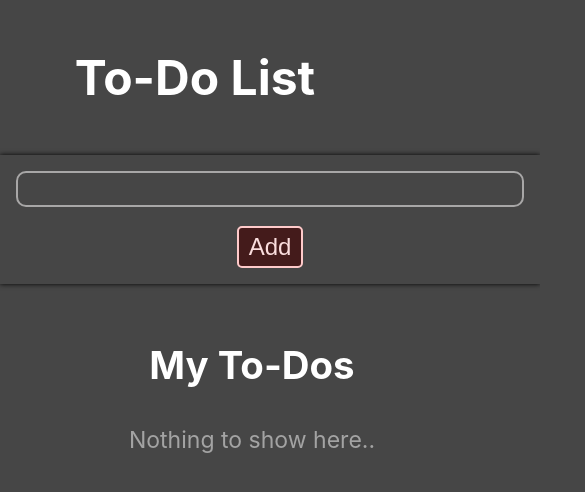
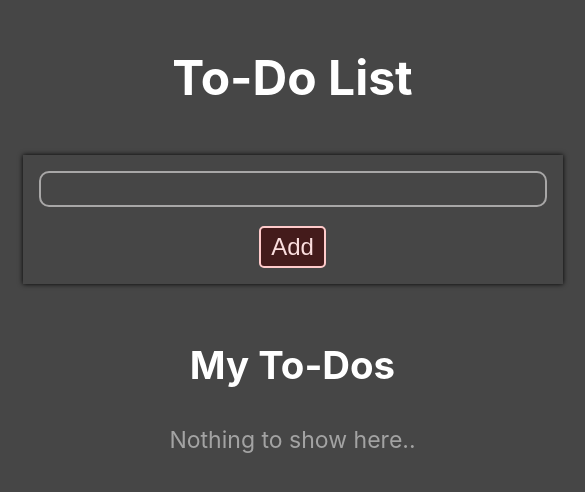
Before and after one commit to kailash360/React-To-Do-List, a React (Create React App) app: page / in a window 390 px wide. Shown: the top 492 px of the page, 585 px wide, since content can reach past the window. Built offline with nearby package versions, Linux system fonts and the light colour scheme.

Commit message:
Responsive changes

```diff
--- a/src/static/index.css
+++ b/src/static/index.css
@@ -12,3 +12,9 @@ body {
 code {
     font-family: source-code-pro, Menlo, Monaco, Consolas, 'Courier New', monospace;
 }
+
+@media screen and (max-width:480px) {
+    body {
+        width: 150vw;
+    }
+}
```
